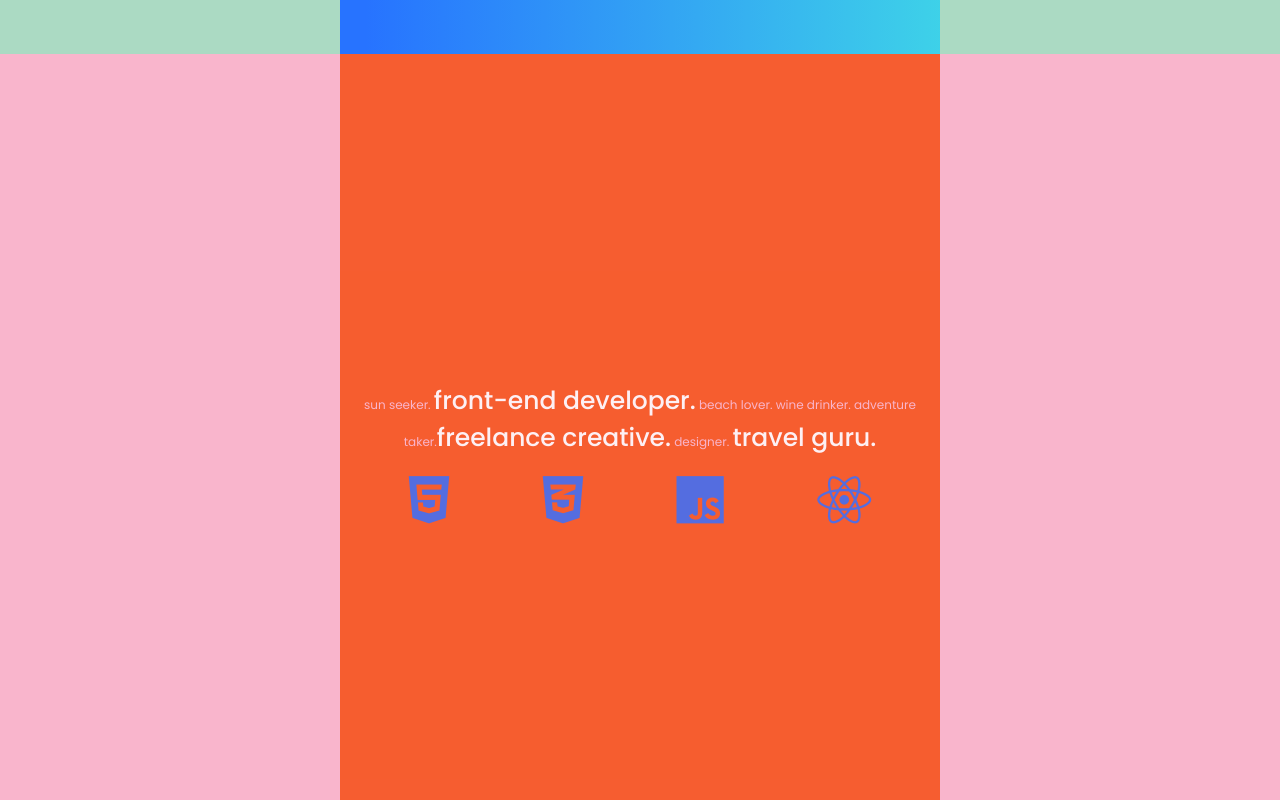
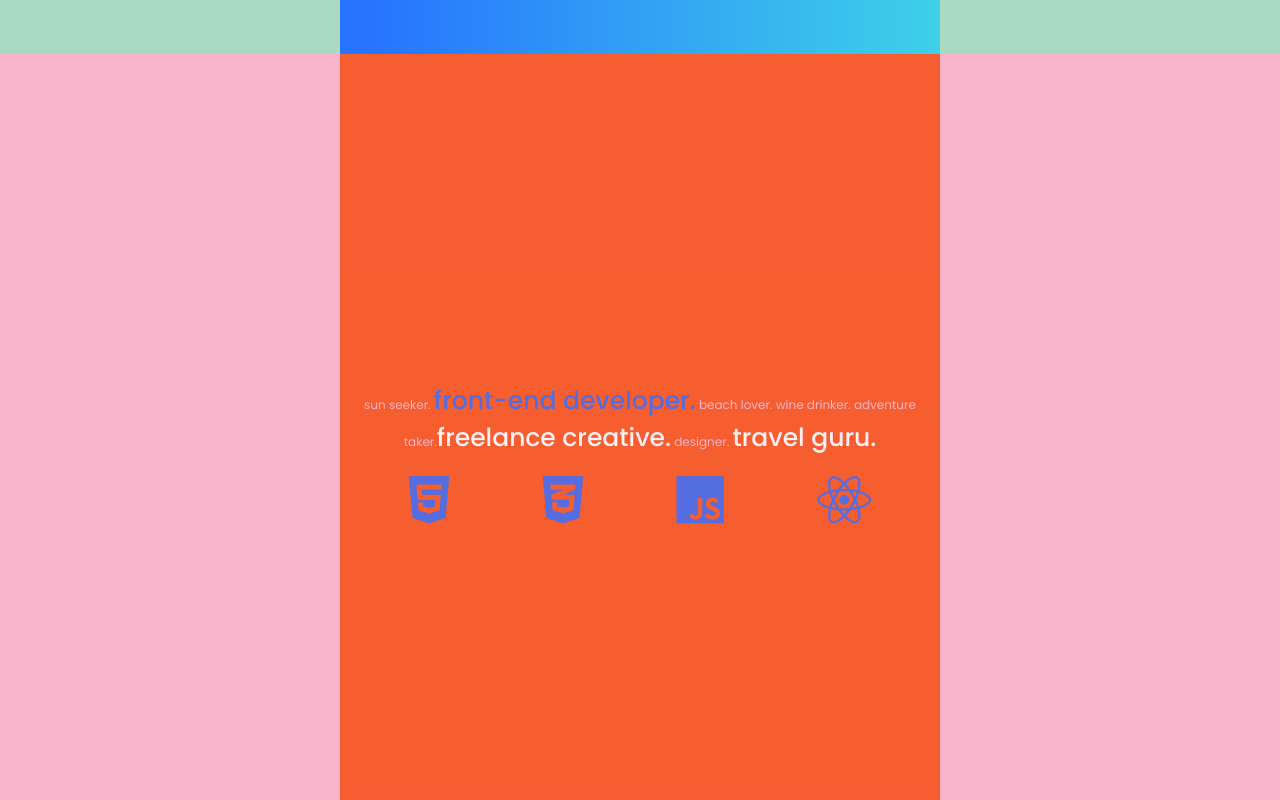
Before and after one commit to CandiceTomkins/cascais-mini-guide, a React (Create React App) app: page / in a window 1280 px wide. In both pictures the pointer is over the element "front-end developer.". Shown: the part 746-1546 px from the top of the page. Built offline with nearby package versions, Linux system fonts and the light colour scheme.

Commit message:
hover css

```diff
--- a/src/About.css
+++ b/src/About.css
@@ -25,6 +25,12 @@
     font-weight: 500;
     color: white;
   }
+  .highlight-text:hover{
+
+
+    color: #2C5CE5;
+
+  }
   .container{
 
 
```
